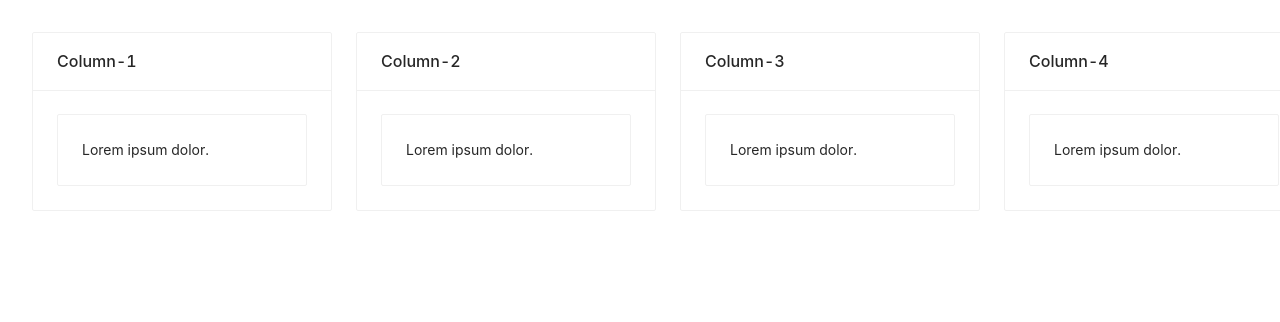
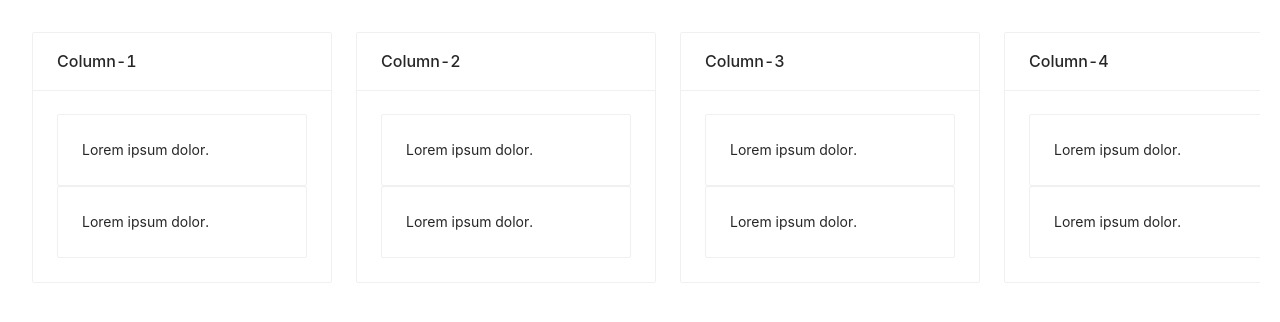
Before and after one commit to 7mirnoff/todozer, a React (Create React App) app: page / in a window 1280 px wide. Shown: the top 322 px of the page. Built offline with nearby package versions, Linux system fonts and the light colour scheme.

Commit message:
Add services

```diff
--- a/src/features/components/dnd/draggable.tsx
+++ /dev/null
@@ -1,22 +0,0 @@
-import React from 'react'
-
-import { UniqueIdentifier } from '@dnd-kit/core'
-import { useSortable } from '@dnd-kit/sortable'
-
-interface IDraggable {
-  children: React.ReactNode
-  id: UniqueIdentifier
-}
-
-export const Draggable: React.FC<IDraggable> = ({ children, id }) => {
-  const { attributes, listeners, setNodeRef } = useSortable({
-    id,
-    animateLayoutChanges: () => true
-  })
-
-  return (
-    <div ref={setNodeRef} {...listeners} {...attributes}>
-      {children}
-    </div>
-  )
-}
--- /dev/null
+++ b/src/features/components/dnd/sortable-container.tsx
@@ -0,0 +1,32 @@
+import React from 'react'
+
+import { UniqueIdentifier } from '@dnd-kit/core'
+import { useSortable } from '@dnd-kit/sortable'
+import { CSS } from '@dnd-kit/utilities'
+
+interface ISortableContainer {
+  children: React.ReactNode
+  id: UniqueIdentifier
+}
+
+export const SortableContainer: React.FC<ISortableContainer> = ({ children, id }) => {
+  const { attributes, listeners, setNodeRef, transition, transform, isDragging } = useSortable({
+    id,
+    animateLayoutChanges: () => true
+  })
+
+  return (
+    <div
+      ref={setNodeRef}
+      {...listeners}
+      {...attributes}
+      style={{
+        transition,
+        transform: CSS.Translate.toString(transform),
+        opacity: isDragging ? 0.5 : undefined
+      }}
+    >
+      {children}
+    </div>
+  )
+}
--- a/src/features/components/task-container-list/task-container-list.module.scss
+++ b/src/features/components/task-container-list/task-container-list.module.scss
@@ -1,9 +1,13 @@
 .taskContainerList {
   display: flex;
-  padding: 20px;
+  margin: 20px;
   overflow: scroll;
 }
 
 .taskContainerItem {
   padding: 12px;
 }
+
+.active {
+  color: red;
+}
--- a/src/features/components/task-container-list/task-container-list.tsx
+++ b/src/features/components/task-container-list/task-container-list.tsx
@@ -2,10 +2,12 @@ import React, { useState } from 'react'
 
 import {
   closestCenter,
+  defaultDropAnimationSideEffects,
   DndContext,
   DragEndEvent,
   DragOverlay,
   DragStartEvent,
+  DropAnimation,
   MeasuringConfiguration,
   MeasuringStrategy,
   PointerSensor,
@@ -13,11 +15,14 @@ import {
   useSensor,
   useSensors
 } from '@dnd-kit/core'
-import { arrayMove, SortableContext } from '@dnd-kit/sortable'
+import { arrayMove, horizontalListSortingStrategy, SortableContext } from '@dnd-kit/sortable'
+import { createPortal } from 'react-dom'
 
-import { Draggable } from '../dnd/draggable'
+import { SortableContainer } from '../dnd/sortable-container'
 import { TaskContainer } from '../task-container/task-container'
+import { TaskItem } from '../task-item/task-item'
 import styles from './task-container-list.module.scss'
+import { useAppSelector } from '../../../store/hooks'
 
 const measuring: MeasuringConfiguration = {
   droppable: {
@@ -25,7 +30,19 @@ const measuring: MeasuringConfiguration = {
   }
 }
 
+const dropAnimation: DropAnimation = {
+  sideEffects: defaultDropAnimationSideEffects({
+    styles: {
+      active: {
+        opacity: '0.5'
+      }
+    }
+  })
+}
+
 export const TaskContainerList: React.FC = () => {
+  const { columns, isLoading, error } = useAppSelector((state) => state.columnReducer)
+
   const [items, setItems] = useState<UniqueIdentifier[]>(['1', '2', '3', '4'])
   const [activeId, setActiveId] = useState<UniqueIdentifier | null>(null)
 
@@ -37,9 +54,15 @@ export const TaskContainerList: React.FC = () => {
     setActiveId(event.active.id)
   }
 
-  const handleDragEnd = ({ over }: DragEndEvent): void => {
-    console.log(over)
-    if (over) {
+  const handleDragOver = ({ active, over }: DragEndEvent): void => {
+    if (!over?.id) {
+      return
+    }
+
+    if (active.id === over.id) {
+      return
+    }
+
     const overIndex = items.indexOf(over.id)
 
     if (activeIndex !== overIndex) {
@@ -49,31 +72,45 @@ export const TaskContainerList: React.FC = () => {
     }
   }
 
+  const handleDragEnd = ({ active, over }: DragEndEvent): void => {
     setActiveId(null)
   }
 
   return (
     <DndContext
       onDragStart={handleDragStart}
+      onDragOver={handleDragOver}
       onDragEnd={handleDragEnd}
       sensors={sensors}
       collisionDetection={closestCenter}
       measuring={measuring}
     >
-      <SortableContext items={items}>
+      <SortableContext items={items} strategy={horizontalListSortingStrategy}>
         <div className={styles.taskContainerList}>
           {items.map((item) => {
             return (
-              <Draggable key={item} id={item}>
+              <SortableContainer key={item} id={item}>
                 <div className={styles.taskContainerItem}>
-                  <TaskContainer name={`${item}`} />
+                  <TaskContainer name={`${item}`}>
+                    <TaskItem />
+                    <TaskItem />
+                  </TaskContainer>
                 </div>
-              </Draggable>
+              </SortableContainer>
             )
           })}
         </div>
       </SortableContext>
-      <DragOverlay>{activeId ? <TaskContainer name={`${activeId}`} /> : null}</DragOverlay>
+      {createPortal(
+        <DragOverlay adjustScale={false} dropAnimation={dropAnimation}>
+          {activeId ? (
+            <TaskContainer name={`${activeId}`}>
+              <TaskItem />
+            </TaskContainer>
+          ) : null}
+        </DragOverlay>,
+        document.body
+      )}
     </DndContext>
   )
 }
--- a/src/features/components/task-container/task-container.tsx
+++ b/src/features/components/task-container/task-container.tsx
@@ -2,19 +2,17 @@ import React from 'react'
 
 import { Card } from 'antd'
 
-import { TaskItem } from '../task-item/task-item'
 import styles from './task-container.module.scss'
 
 interface ITaskContainer {
   name: string
+  children: React.ReactNode
 }
 
-export const TaskContainer: React.FC<ITaskContainer> = ({ name }) => {
+export const TaskContainer: React.FC<ITaskContainer> = ({ name, children }) => {
   return (
     <div className={styles.root}>
-      <Card title={`Column-${name}`}>
-        <TaskItem />
-      </Card>
+      <Card title={`Column-${name}`}>{children}</Card>
     </div>
   )
 }
--- /dev/null
+++ b/src/models/column.ts
@@ -0,0 +1,5 @@
+export interface IColumn {
+  code: string
+  name: string
+  order?: number
+}
--- /dev/null
+++ b/src/models/task.ts
@@ -0,0 +1,5 @@
+export interface ITask {
+  code: string
+  name: string
+  column: string
+}
--- /dev/null
+++ b/src/store/reducers/columns-slice.ts
@@ -0,0 +1,35 @@
+import { IColumn } from '../../models/column'
+import { createSlice, PayloadAction } from '@reduxjs/toolkit'
+
+interface IColumnsState {
+  columns: IColumn[]
+  isLoading: boolean
+  error: string | null
+}
+
+const initialState: IColumnsState = {
+  columns: [],
+  isLoading: false,
+  error: null
+}
+
+export const columnsSlice = createSlice({
+  name: 'columns',
+  initialState,
+  reducers: {
+    columnsFetching(state) {
+      state.isLoading = true
+    },
+    columnsFetchingSuccess(state, action: PayloadAction<IColumn[]>) {
+      state.isLoading = false
+      state.error = null
+      state.columns = action.payload
+    },
+    columnsFetchingError(state, action: PayloadAction<string>) {
+      state.isLoading = false
+      state.error = action.payload
+    }
+  }
+})
+
+export default columnsSlice.reducer
--- a/src/store/store.ts
+++ b/src/store/store.ts
@@ -1,7 +1,12 @@
-import { Action, configureStore, ThunkAction } from '@reduxjs/toolkit'
+import { Action, combineReducers, configureStore, ThunkAction } from '@reduxjs/toolkit'
+import columnReducer from './reducers/columns-slice'
+
+const rootReducer = combineReducers({
+  columnReducer
+})
 
 export const store = configureStore({
-  reducer: {}
+  reducer: rootReducer
 })
 
 export type AppDispatch = typeof store.dispatch
```
Also changed, not shown: src/features/mock.ts (added, +22 -0 lines), src/features/services/columns-service.ts (added, +13 -0 lines). Lines whose indentation alone changed are shown as unchanged.
